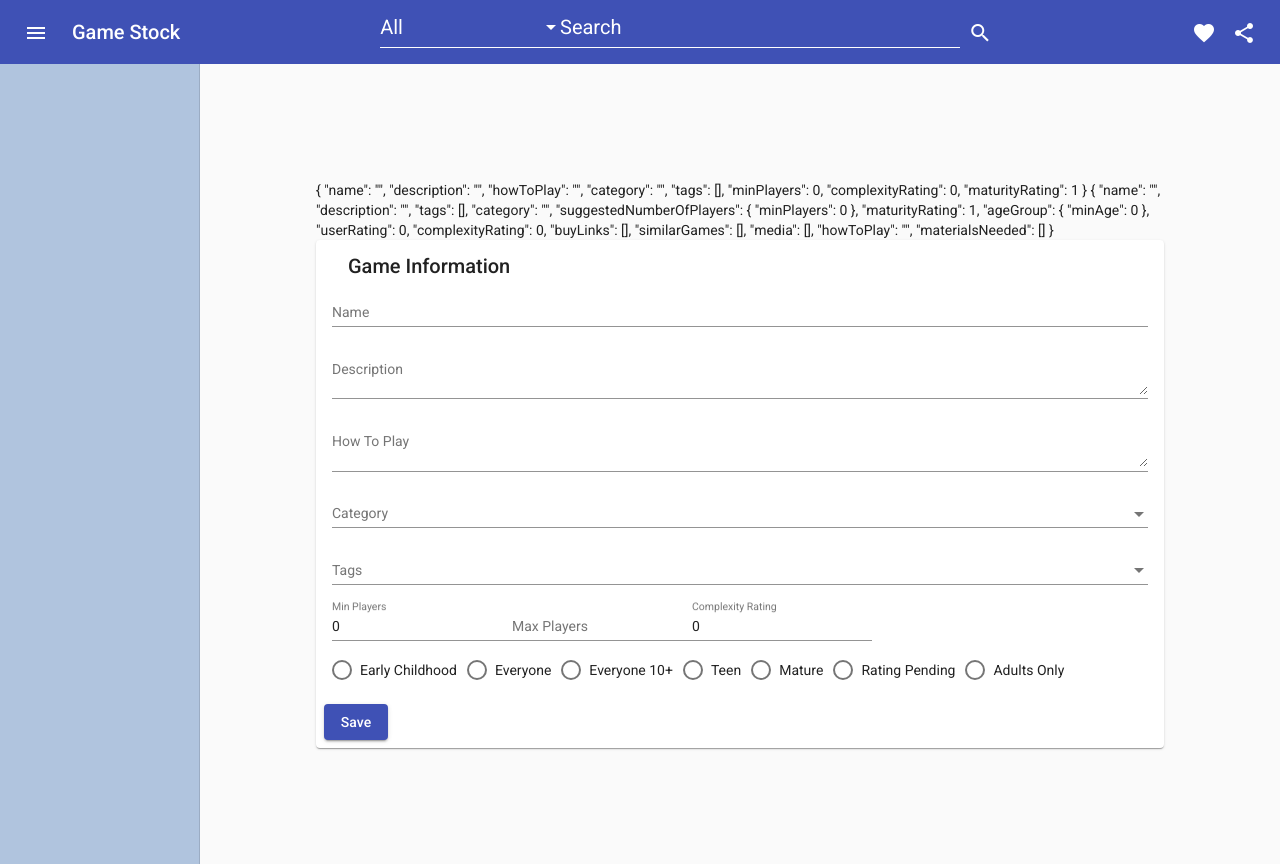
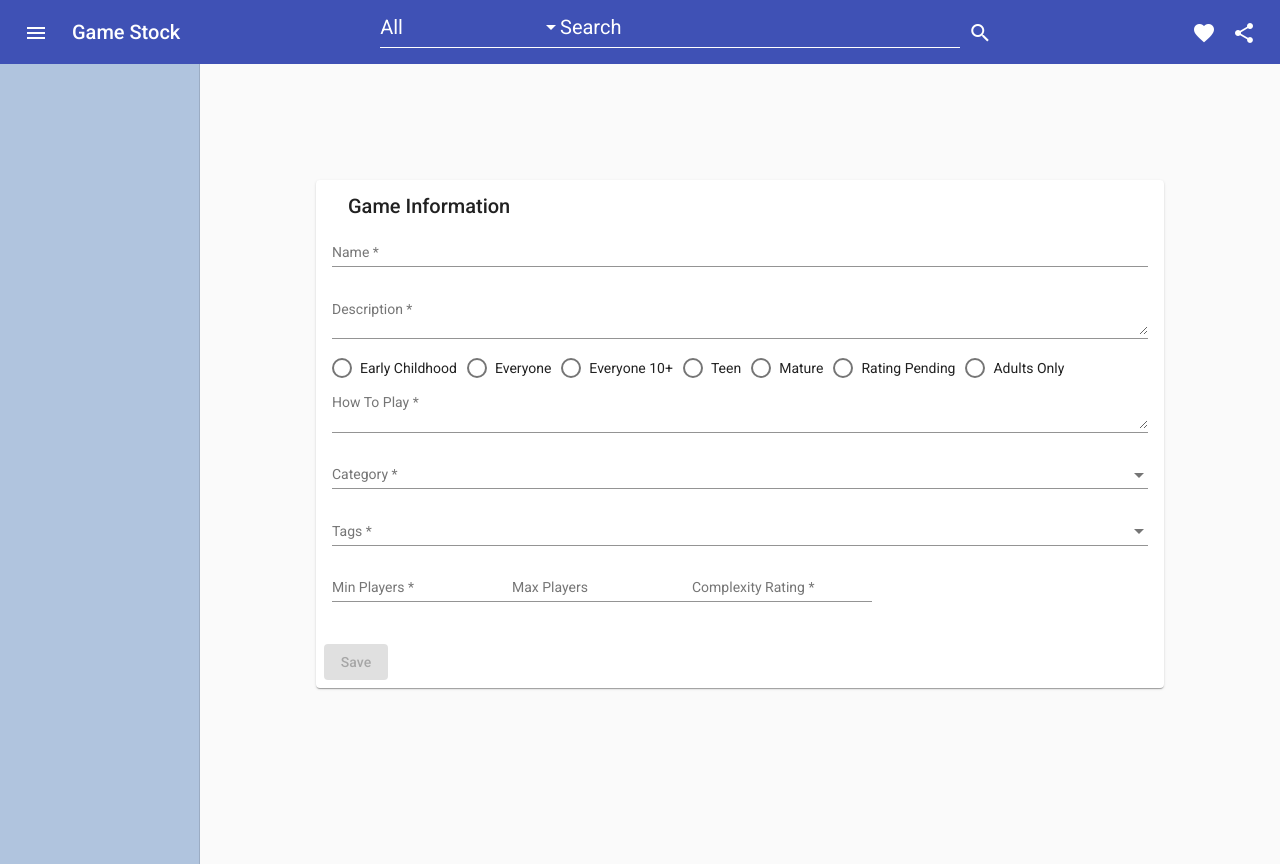
Before and after one commit to AarjavP/GameStock, an Angular app in the folder game-stock-ui/: page / in a window 1280 px wide. Built offline with nearby package versions, Linux system fonts and the light colour scheme.

Commit message:
adding validation changes

```diff
--- a/game-stock-ui/src/app/game-input-form/game-input-form.component.html
+++ b/game-stock-ui/src/app/game-input-form/game-input-form.component.html
@@ -1,6 +1,6 @@
 <form #userForm="ngForm" class="form-container">
-  {{userForm.value | json}}
-  {{gameModel | json}}
+  <!-- {{userForm.value | json}}
+  {{gameModel | json}} -->
   <mat-card>
     <mat-card-header>
       <mat-card-title>Game Information</mat-card-title>
@@ -9,7 +9,7 @@
       <div class="row">
         <div class="col-md-6">
           <mat-form-field class="full-width">
-            <input matInput placeholder="Name" name="name" [(ngModel)]="gameModel.name" />
+            <input matInput required #name = "ngModel" placeholder="Name" name="name" [(ngModel)]="gameModel.name" />
           </mat-form-field>
         </div>
       </div>
@@ -17,16 +17,29 @@
       <div class="row">
         <div class="col-sm-6">
           <mat-form-field class="full-width">
-            <textarea matInput placeholder="Description" name="description"
+            <textarea matInput required placeholder="Description" name="description"
               [(ngModel)]="gameModel.description"></textarea>
           </mat-form-field>
         </div>
       </div>
+      <div class="row">
+        <div class="col-md-12">
+            <mat-radio-group #maturityRating = "ngModel" class="margin-left" name="maturityRating" [(ngModel)]="gameModel.maturityRating" required>
+              <mat-radio-button value="EARLY_CHILDHOOD">Early Childhood</mat-radio-button>
+              <mat-radio-button value="EVERYONE">Everyone</mat-radio-button>
+              <mat-radio-button value="EVERYONE_10">Everyone 10+</mat-radio-button>
+              <mat-radio-button value="TEEN">Teen</mat-radio-button>
+              <mat-radio-button value="MATURE">Mature</mat-radio-button>
+              <mat-radio-button value="RATING_PENDING">Rating Pending</mat-radio-button>
+              <mat-radio-button value="ADULT_ONLY">Adults Only</mat-radio-button>
+            </mat-radio-group>
 
+        </div>
+      </div>
       <div class="row">
         <div class="col-sm-6">
           <mat-form-field class="full-width">
-            <textarea matInput placeholder="How To Play" name="howToPlay" [(ngModel)]="gameModel.howToPlay"></textarea>
+            <textarea matInput required placeholder="How To Play" name="howToPlay" [(ngModel)]="gameModel.howToPlay"></textarea>
           </mat-form-field>
         </div>
       </div>
@@ -35,7 +48,7 @@
         <div class="col-sm-6">
           <mat-form-field class="full-width">
             <mat-label>Category</mat-label>
-            <mat-select name="category" [(ngModel)]="gameModel.category">
+            <mat-select required name="category" [(ngModel)]="gameModel.category">
               <mat-option value="indoor">Indoor</mat-option>
               <mat-option value="outdoor">Outdoor</mat-option>
             </mat-select>
@@ -47,7 +60,7 @@
         <div class="col-sm-6">
           <mat-form-field class="full-width">
             <mat-label>Tags</mat-label>
-            <mat-select multiple name="tags" [(ngModel)]="gameModel.tags">
+            <mat-select required multiple name="tags" [(ngModel)]="gameModel.tags">
               <mat-option value="mystery">Mystery</mat-option>
               <mat-option value="horror">Horror</mat-option>
             </mat-select>
@@ -57,7 +70,7 @@
       <div class="row">
         <div class="col-md-6">
           <mat-form-field>
-            <input matInput type="number" placeholder="Min Players" name="minPlayers" [(ngModel)]="gameModel.suggestedNumberOfPlayers.minPlayers" />
+            <input matInput required type="number"  #minPlayers = "ngModel" min = "1" placeholder="Min Players" name="minPlayers" [(ngModel)]="gameModel.suggestedNumberOfPlayers.minPlayers" />
           </mat-form-field>
           <span></span>
           <mat-form-field>
@@ -65,26 +78,14 @@
           </mat-form-field>
           <span></span>
           <mat-form-field>
-            <input matInput type="number" placeholder="Complexity Rating" name="complexityRating" [(ngModel)]="gameModel.complexityRating"/>
+            <input matInput required type="number" placeholder="Complexity Rating" name="complexityRating" [(ngModel)]="gameModel.complexityRating"/>
           </mat-form-field>
         </div>
       </div>
-      <div class="row">
-        <div class="col-md-12">
-          <mat-radio-group class="margin-left" name="maturityRating" [(ngModel)]="gameModel.maturityRating">
-            <mat-radio-button value="EARLY_CHILDHOOD">Early Childhood</mat-radio-button>
-            <mat-radio-button value="EVERYONE">Everyone</mat-radio-button>
-            <mat-radio-button value="EVERYONE_10">Everyone 10+</mat-radio-button>
-            <mat-radio-button value="TEEN">Teen</mat-radio-button>
-            <mat-radio-button value="MATURE">Mature</mat-radio-button>
-            <mat-radio-button value="RATING_PENDING">Rating Pending</mat-radio-button>
-            <mat-radio-button value="ADULT_ONLY">Adults Only</mat-radio-button>
-          </mat-radio-group>
-        </div>
-      </div>
+
     </mat-card-content>
     <mat-card-actions>
-      <button mat-raised-button color="primary" (click) = "createGame()">Save</button>
+      <button [disabled]="userForm.form.invalid || maturityRating.untouched" mat-raised-button color="primary" (click) = "createGame()">Save</button>
     </mat-card-actions>
   </mat-card>
 </form>
--- a/game-stock-ui/src/app/game-input-form/game-input-form.component.ts
+++ b/game-stock-ui/src/app/game-input-form/game-input-form.component.ts
@@ -15,7 +15,7 @@ export class GameInputFormComponent implements OnInit {
   ngOnInit(): void {
   }
 
-  gameModel: Game = new Game( '', '', [], '', new PlayerCount(0,), MaturityRating.EVERYONE, new AgeGroup(0,), 0, 0, [], [], [], '', []);
+  gameModel: Game = new Game( '', '', [], '', new PlayerCount(undefined, undefined), MaturityRating.EVERYONE, new AgeGroup(0,), 0, [], [], [], '', []);
 
 
   createGame() {
--- a/game-stock-ui/src/app/model/game.ts
+++ b/game-stock-ui/src/app/model/game.ts
@@ -8,18 +8,18 @@ export class Game {
     public maturityRating: MaturityRating,
     public ageGroup: AgeGroup,
     public userRating: number,
-    public complexityRating: number,
     public buyLinks: string[],
     public similarGames: string[],
     public media: GameMedia[],
     public howToPlay: string,
     public materialsNeeded: string[],
+    public complexityRating?: number,
     public _id?: string
   ) {}
 }
 
 export class PlayerCount {
-  constructor(public minPlayers: number, public maxPlayers?: number) {}
+  constructor(public minPlayers?: number, public maxPlayers?: number) {}
 }
 
 export enum MaturityRating {
@@ -33,7 +33,7 @@ export enum MaturityRating {
 }
 
 export class AgeGroup {
-  constructor(public minAge: number, public maxAge?: number) {}
+  constructor(public minAge?: number, public maxAge?: number) {}
 }
 
 export class GameMedia {
```
